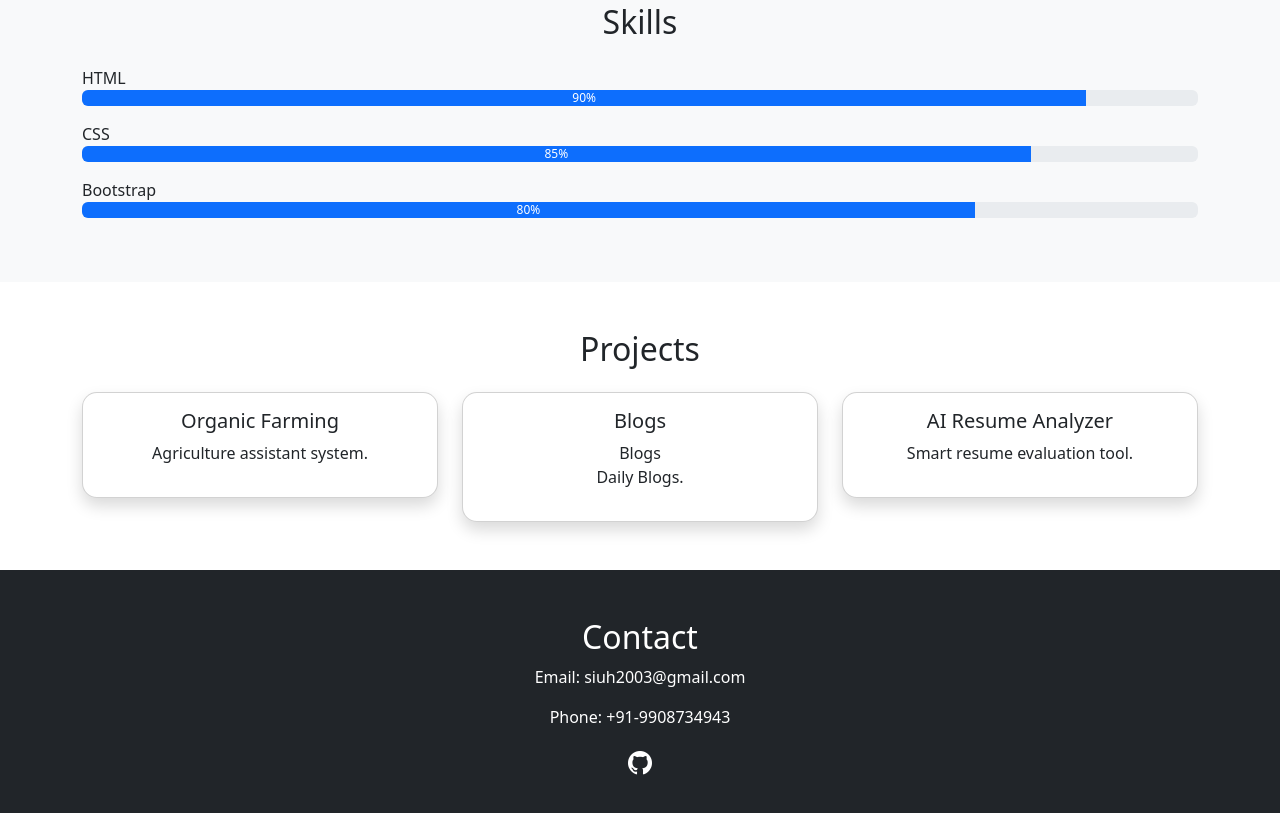
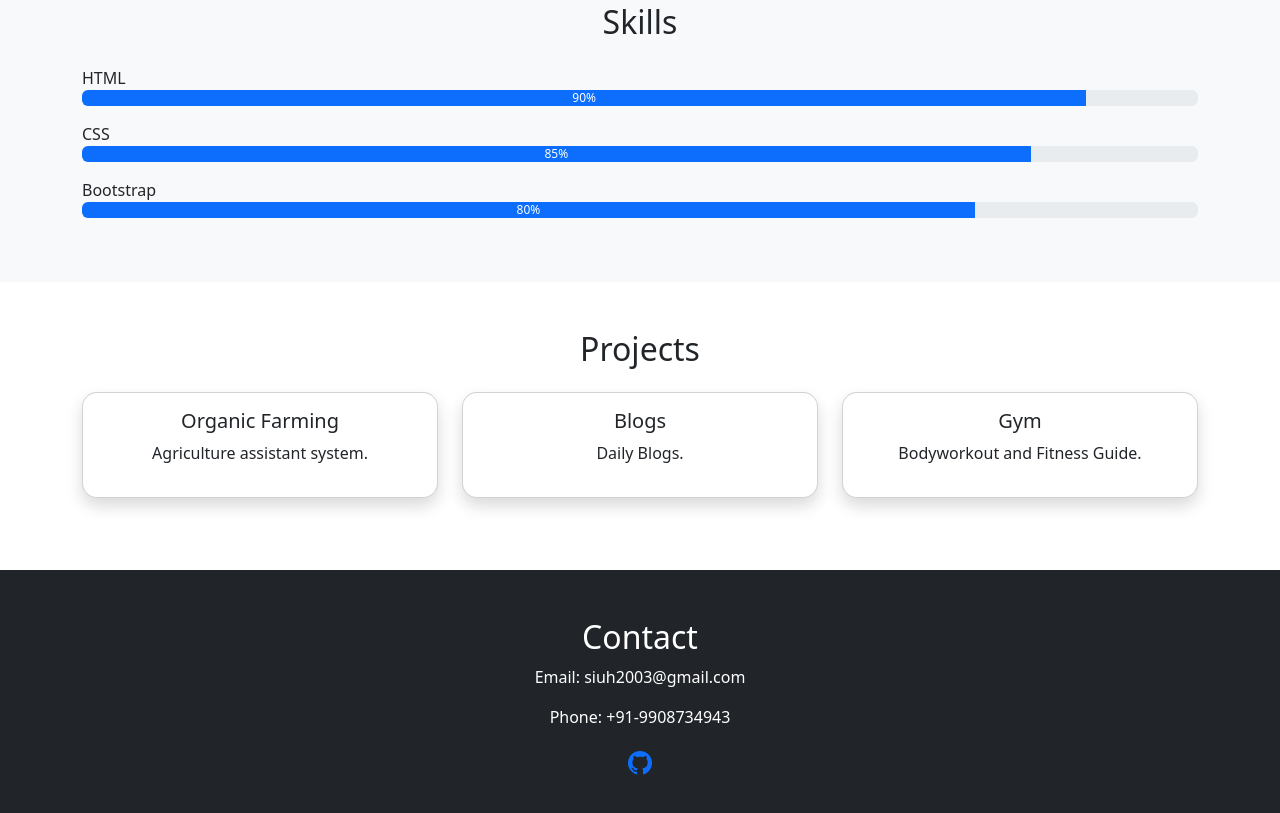
Before and after one commit to ikramulhaq21/Profile, a plain HTML site: page index.html in a window 1280 px wide. Shown: the part 1075-1888 px from the top of the page. Drawn offline with nearby package versions, Linux system fonts and the light colour scheme.

Commit message:
Update index.html

```diff
--- a/index.html
+++ b/index.html
@@ -42,8 +42,8 @@
 
   <section id="home" class="hero d-flex align-items-center text-center text-white">
        <div class="container fade-in">
-          <img src="https://cdn-icons-png.flaticon.com/512/3135/3135715.png"" class="rounded-circle mb-3 shadow profile-img">
-          <h1 class="fw-bold">Syed Ikram Ul-Haq</h1>
+<img src="https://cdn-icons-png.flaticon.com/512/3135/3135715.png"class="rounded-circle mb-3 shadow profile-img img-fluid">
+ <h1 class="fw-bold">Syed Ikram Ul-Haq</h1>
           <h5>BCA Student-Web Developer</h5>
           <a href="#contact" class="btn btn-light mt-3 px-4">Contact Me</a>
        </div>
@@ -87,31 +87,39 @@
     <div class="row g-4">
 
       <div class="col-md-4">
+        <a class="nav-link" href="organic.html">
         <div class="card project-card shadow">
           <div class="card-body">
             <h5>Organic Farming </h5>
+
+                    <a class="nav-link" href="organic.html">
+
             <p>Agriculture assistant system.</p>
           </div>
         </div>
+        </a>
       </div>
 
       <div class="col-md-4">
-        <div class="card project-card shadow">
+        <a class="nav-link" href="blog.html">
+        <div class="card project-card shadow" >
           <div class="card-body">
             <h5>Blogs</h5>
 
-                    <a class="nav-link" href="blog.html">Blogs</a>
+
 
             <p>Daily Blogs.</p>
           </div>
         </div>
+        </a>
       </div>
 
       <div class="col-md-4">
+                <a class="nav-link" href="fitness.html">
         <div class="card project-card shadow">
           <div class="card-body">
-            <h5>AI Resume Analyzer</h5>
-            <p>Smart resume evaluation tool.</p>
+            <h5>Gym</h5>
+            <p>Bodyworkout and Fitness Guide.</p>
           </div>
         </div>
       </div>
@@ -126,10 +134,15 @@
     <p>Email: siuh2003@gmail.com</p>
     <p>Phone: +91-9908734943</p>
     <div>
-      <i class="bi bi-github fs-4 m-2" class="nav-link" href="https://github.com/ikramulhaq21"></i>
+      <a href="https://github.com/ikramulhaq21">
+        <i class="bi bi-github fs-4 m-2"></i>
+      </a>
     </div>
   </div>
  </section>
 
+ <script src="https://cdn.jsdelivr.net/npm/bootstrap@5.3.2/dist/js/bootstrap.bundle.min.js"></script>
+
+
 </body>
 </html>
```
